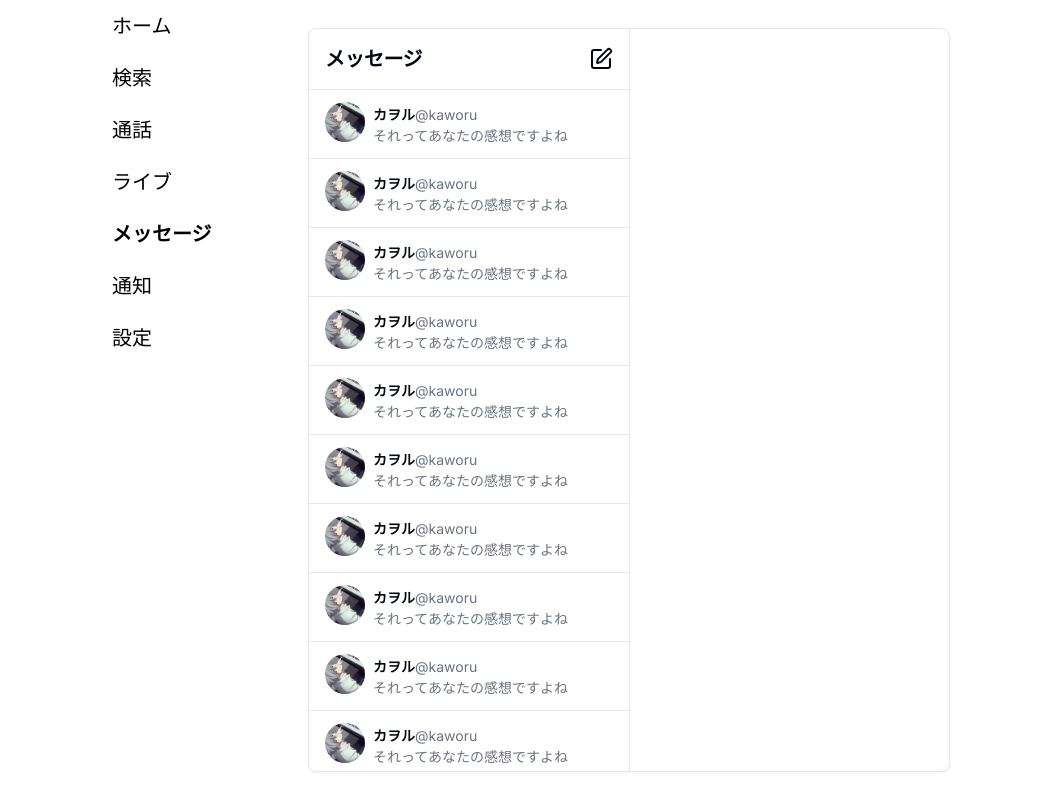
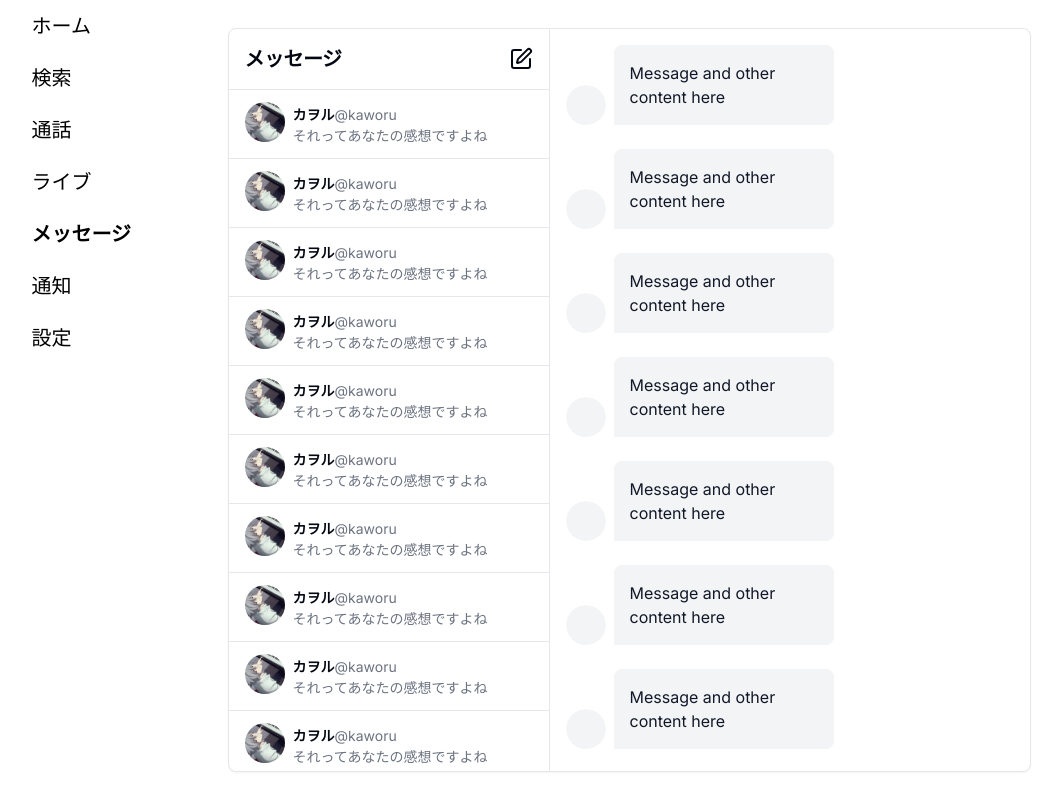
Before and after one commit to sonnnnnnp/sns-app, a Next.js app in the folder web/: page /messages in a window 1280 px wide. Shown: the whole page, without its empty margins (115-1177 px from the left). Built offline with nearby package versions, Linux system fonts and the light colour scheme.

Commit message:
ChatBubbleコンポーネント追加

```diff
--- a/web/app/messages/ChatWindow.tsx
+++ b/web/app/messages/ChatWindow.tsx
@@ -1,11 +1,33 @@
 import { Separator } from "@/components/ui/separator";
+import { ChatMessageList } from "@/components/ui/chat/chat-message-list";
+import {
+  ChatBubble,
+  ChatBubbleAvatar,
+  ChatBubbleMessage,
+} from "@/components/ui/chat/chat-bubble";
 
 const ChatWindow = () => {
   return (
-    <div className="hidden md:block">
-      <Separator orientation="vertical" />
-      <div className="mx-40">
-        <Separator />
+    <div className="hidden md:flex h-full">
+      <Separator orientation="vertical" className="h-full" />
+      <div className="flex-1 overflow-hidden max-w-[480px]">
+        <ChatMessageList>
+          {[...Array(30)].map((_, i) => (
+            <ChatBubble>
+              <ChatBubbleAvatar />
+              <ChatBubbleMessage>
+                Message and other content here
+              </ChatBubbleMessage>
+            </ChatBubble>
+          ))}
+          <ChatBubble className="max-w-[80%]">
+            <ChatBubbleAvatar />
+            <ChatBubbleMessage>
+              この問題を解決するには、フレックスボックスレイアウトを使用して水平方向にコンポーネントを配置する必要があります。以下のように
+              ChatWindow コンポーネントを修正することをお勧めします：
+            </ChatBubbleMessage>
+          </ChatBubble>
+        </ChatMessageList>
       </div>
     </div>
   );
```
